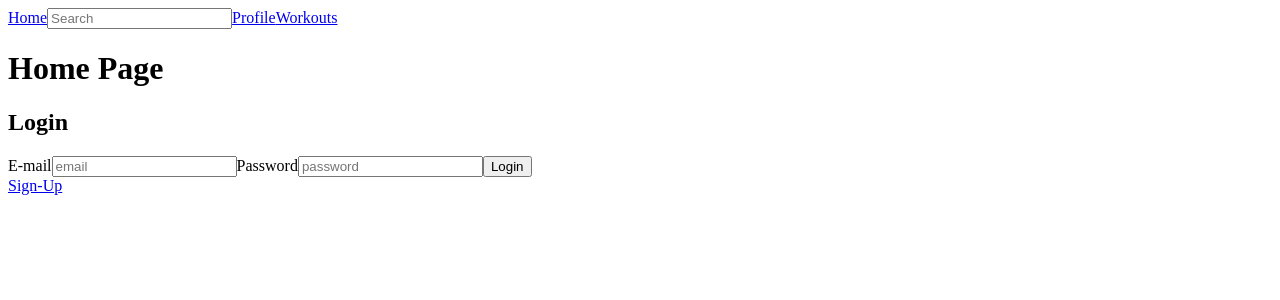
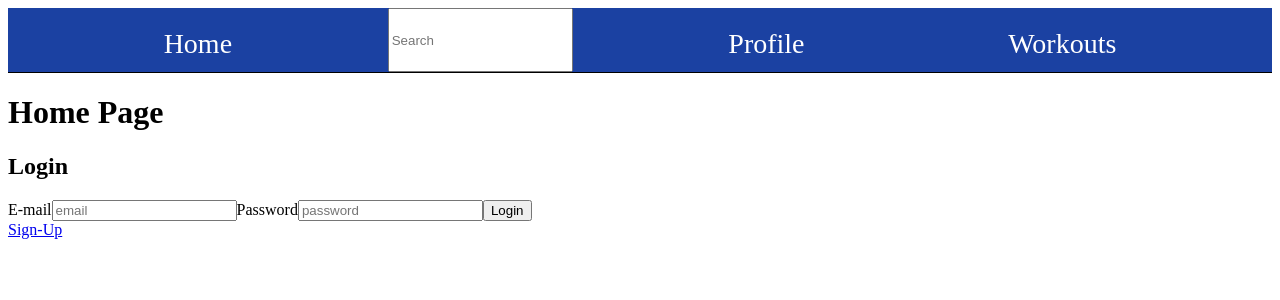
Before and after one commit to matthew-f-bell/workout-journal-front, a React (Create React App) app: page / in a window 1280 px wide. Shown: the top 300 px of the page. Built offline with nearby package versions, Linux system fonts and the light colour scheme.

Commit message:
basic nav style

```diff
--- /dev/null
+++ b/src/components/navbar/index.css
@@ -0,0 +1,19 @@
+.nav-container {
+    display: flex;
+    border-bottom: 1px solid black;
+    justify-content: space-evenly;
+    height: 4rem;
+    background: #1B41A2;
+    font-size: 2rem;
+    position: sticky;
+    z-index: 999;
+}
+
+.nav-link {
+    margin: 0 3rem;
+    color: white;
+    position: relative;
+    bottom: -20px;
+    font-size: 28px;
+    text-decoration: none;
+}
--- a/src/components/navbar/index.jsx
+++ b/src/components/navbar/index.jsx
@@ -1,7 +1,8 @@
 import { Link, useNavigate } from "react-router-dom";
 import SearchBar from "../searchbar";
 import { useState, useEffect } from "react";
-import * as authService from "../../api/auth.service"
+import * as authService from "../../api/auth.service";
+import "./index.css"
 
 
 const NavBar = () => {
@@ -27,23 +28,20 @@ const NavBar = () => {
     }, [])
 
     const logoutLink = () => {
-        if(isLoggedIn) { return (<Link to="/" onClick={logout}>Logout</Link>) }
+        if(isLoggedIn) { return (<Link to="/" onClick={logout} className="nav-link">Logout</Link>) }
     }
 
     return (
-        <>
-            <nav>
+            <nav className="nav-container">
                 {/* Logo for home page? */}
-                <a href="/">Home</a>
+                <a href="/" className="nav-link">Home</a>
                 <SearchBar/>
-                <a href="/profile">Profile</a>
-                <Link to="/workouts">
+                <a href="/profile" className="nav-link">Profile</a>
+                <Link to="/workouts" className="nav-link">
                     Workouts
                 </Link>
                 {logoutLink()}
             </nav>
-
-        </>
     );
 };
 
```
